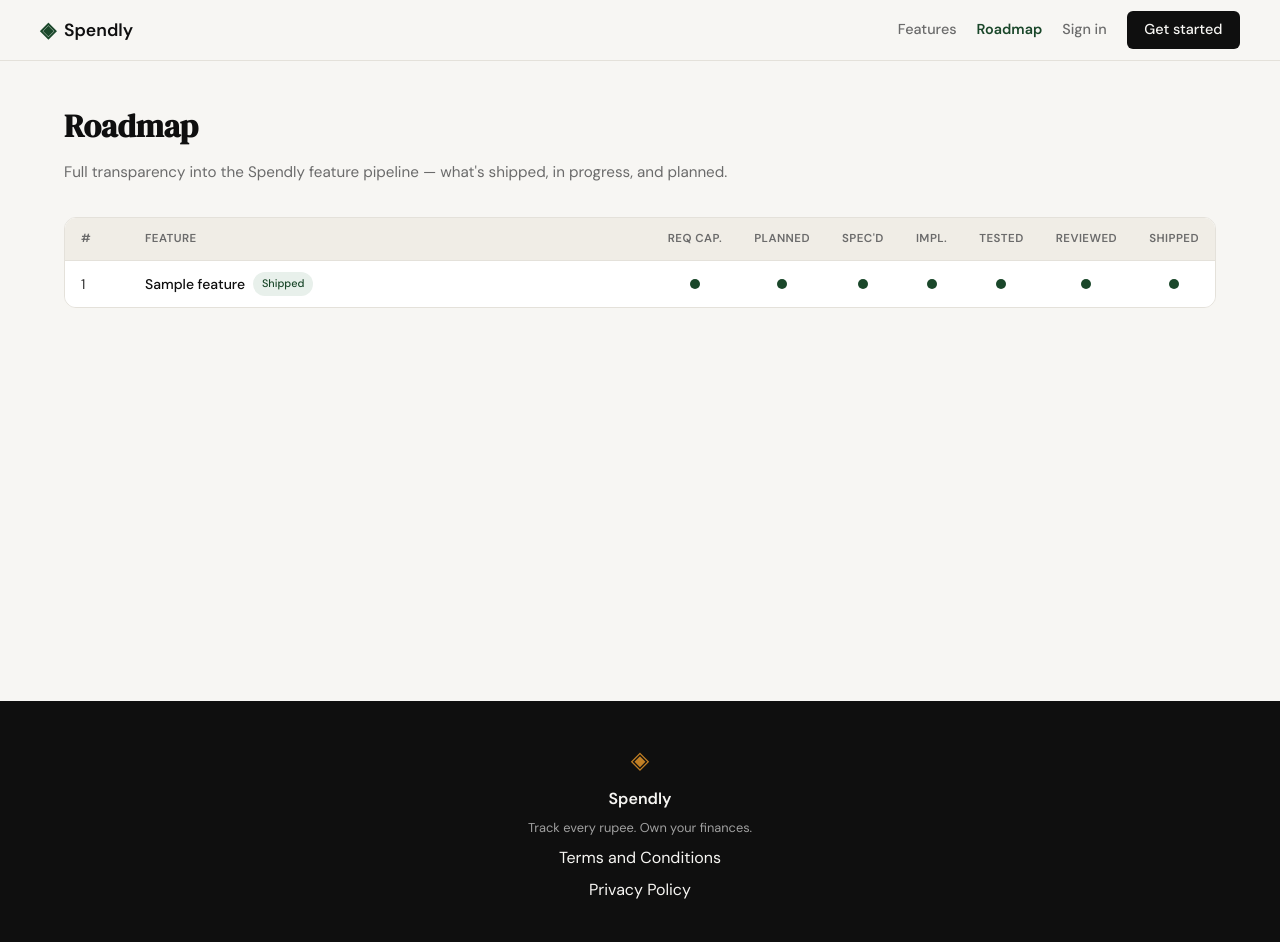
After one commit to shagun008/spendly, a Flask app: page /roadmap in a window 1280 px wide. The commit adds this page. Run offline with Flask 3, Linux system fonts and the light colour scheme; a database or web service that is not in the repository returns one stand-in record (values such as "Sample title"); parts of the project's set-up code (start-up, migrations or seed data) failed here and were passed over; some libraries are stand-ins or nearby versions.

Commit message:
feat: add public roadmap page with 7-stage pipeline table and dot design (#26)
Co-authored-by: Shagun Bhardwaj <shagunbhardwaj@Shaguns-Laptop.local>
Co-authored-by: Claude Sonnet 4.6 <noreply@anthropic.com>

```diff
--- a/app.py
+++ b/app.py
@@ -15,7 +15,14 @@ from flask import (
 )
 from dotenv import load_dotenv
 from werkzeug.security import check_password_hash
-from database.db import get_db, init_db, seed_db, create_user, get_user_by_email
+from database.db import (
+    get_db,
+    init_db,
+    seed_db,
+    seed_features,
+    create_user,
+    get_user_by_email,
+)
 from database.queries import (
     get_user_by_id,
     get_recent_transactions,
@@ -35,6 +42,7 @@ from database.queries import (
     increment_feature_view,
     toggle_feature_vote,
     get_voted_feature_ids,
+    get_all_features,
 )
 
 load_dotenv()
@@ -91,6 +99,7 @@ def _validate_feature_request_form(page, title, description):
 with app.app_context():
     init_db()
     seed_db()
+    seed_features()
 
 
 # ------------------------------------------------------------------ #
@@ -503,5 +512,11 @@ def vote_feature_request(id):
     return jsonify({"voted": voted, "upvotes": vote_count})
 
 
+@app.route("/roadmap")
+def roadmap():
+    features = get_all_features()
+    return render_template("roadmap.html", features=features)
+
+
 if __name__ == "__main__":
     app.run(debug=os.environ.get("FLASK_DEBUG", "0") == "1", port=5001)
--- /dev/null
+++ b/static/css/roadmap.css
@@ -0,0 +1,235 @@
+.roadmap-page {
+    max-width: var(--max-width);
+    margin: 0 auto;
+    padding: 2.5rem 1.5rem 4rem;
+}
+
+.roadmap-header {
+    margin-bottom: 2rem;
+}
+
+.roadmap-title {
+    font-family: var(--font-display);
+    font-size: 2rem;
+    color: var(--ink);
+    margin: 0 0 0.5rem;
+}
+
+.roadmap-subtitle {
+    color: var(--ink-muted);
+    font-size: 0.95rem;
+    margin: 0;
+}
+
+/* Table wrapper — enables horizontal scroll on mobile */
+.roadmap-table-wrapper {
+    overflow-x: auto;
+    border-radius: var(--radius-md);
+    border: 1px solid var(--border);
+}
+
+.roadmap-table {
+    width: 100%;
+    border-collapse: collapse;
+    background: var(--paper-card);
+    font-family: var(--font-body);
+    min-width: 600px;
+}
+
+/* Header */
+.roadmap-table thead th {
+    font-size: 0.72rem;
+    font-weight: 600;
+    text-transform: uppercase;
+    letter-spacing: 0.04em;
+    color: var(--ink-muted);
+    text-align: left;
+    padding: 0.75rem 1rem;
+    border-bottom: 1px solid var(--border);
+    white-space: nowrap;
+    background: var(--paper-warm);
+}
+
+.roadmap-table thead th.col-stage {
+    text-align: center;
+}
+
+/* Column widths */
+.col-number  { width: 4rem; }
+.col-feature { min-width: 280px; }
+.col-stage   { width: 52px; }
+
+/* Rows */
+.roadmap-row td {
+    padding: 0.7rem 1rem;
+    border-bottom: 1px solid var(--border-soft);
+    font-size: 0.875rem;
+    color: var(--ink-soft);
+    vertical-align: middle;
+}
+
+.roadmap-row:last-child td {
+    border-bottom: none;
+}
+
+.roadmap-row:hover td {
+    background: var(--paper-warm);
+}
+
+/* Feature number */
+.roadmap-number {
+    font-size: 0.8rem;
+    color: var(--ink-faint);
+    font-variant-numeric: tabular-nums;
+    white-space: nowrap;
+}
+
+/* Indent release rows */
+.roadmap-row--release .roadmap-number {
+    padding-left: 1.75rem;
+    color: var(--ink-faint);
+}
+
+.roadmap-row--release .roadmap-feature-title {
+    color: var(--ink-muted);
+    font-size: 0.85rem;
+}
+
+/* Feature cell */
+.roadmap-feature {
+    display: flex;
+    align-items: center;
+    gap: 0.5rem;
+    flex-wrap: nowrap;
+    white-space: nowrap;
+}
+
+.roadmap-feature-title {
+    color: var(--ink);
+    font-weight: 500;
+}
+
+/* Stage cells — centred dot */
+.roadmap-stage {
+    text-align: center;
+    padding: 0.7rem 0.5rem;
+}
+
+/* ── Stage dot ── */
+.roadmap-dot {
+    display: inline-block;
+    width: 10px;
+    height: 10px;
+    border-radius: 50%;
+    background: var(--accent);
+    position: relative;
+    cursor: default;
+    flex-shrink: 0;
+}
+
+.roadmap-dot--empty {
+    background: transparent;
+    border: 1.5px solid var(--border);
+}
+
+/* Tooltip on hover — positioned above the dot */
+.roadmap-dot[data-date]::before {
+    content: attr(data-date);
+    position: absolute;
+    bottom: calc(100% + 6px);
+    left: 50%;
+    transform: translateX(-50%);
+    background: var(--ink);
+    color: var(--paper-card);
+    font-size: 0.7rem;
+    font-family: var(--font-body);
+    white-space: nowrap;
+    padding: 0.25rem 0.5rem;
+    border-radius: var(--radius-sm);
+    pointer-events: none;
+    opacity: 0;
+    transition: opacity 0.15s ease;
+    z-index: 10;
+}
+
+.roadmap-dot[data-date]:hover::before {
+    opacity: 1;
+}
+
+/* Status badges */
+.roadmap-badge {
+    font-size: 0.68rem;
+    font-weight: 500;
+    padding: 0.2rem 0.55rem;
+    border-radius: 999px;
+    white-space: nowrap;
+    flex-shrink: 0;
+}
+
+.roadmap-badge--shipped {
+    background: var(--accent-light);
+    color: var(--accent);
+}
+
+.roadmap-badge--implemented {
+    background: var(--accent-2-light);
+    color: var(--accent-2);
+}
+
+.roadmap-badge--specd,
+.roadmap-badge--tested,
+.roadmap-badge--reviewed {
+    background: var(--accent-3-light);
+    color: var(--accent-3);
+}
+
+.roadmap-badge--planned,
+.roadmap-badge--captured,
+.roadmap-badge--req-captured {
+    background: var(--paper-warm);
+    color: var(--ink-muted);
+}
+
+.roadmap-badge--upcoming {
+    background: var(--border-soft);
+    color: var(--ink-faint);
+}
+
+/* Empty state */
+.roadmap-empty {
+    padding: 2rem 1rem;
+    text-align: center;
+    color: var(--ink-muted);
+    font-size: 0.9rem;
+}
+
+/* Responsive */
+@media (max-width: 900px) {
+    .roadmap-page {
+        padding: 2rem 1rem 3rem;
+    }
+}
+
+@media (max-width: 600px) {
+    .roadmap-title {
+        font-size: 1.5rem;
+    }
+
+    /* On mobile keep only # (1), Feature (2), Implemented (6), Shipped (9) */
+    .roadmap-table th:nth-child(3),
+    .roadmap-table th:nth-child(4),
+    .roadmap-table th:nth-child(5),
+    .roadmap-table th:nth-child(7),
+    .roadmap-table th:nth-child(8),
+    .roadmap-table td:nth-child(3),
+    .roadmap-table td:nth-child(4),
+    .roadmap-table td:nth-child(5),
+    .roadmap-table td:nth-child(7),
+    .roadmap-table td:nth-child(8) {
+        display: none;
+    }
+
+    .roadmap-table {
+        min-width: 0;
+    }
+}
--- a/static/css/style.css
+++ b/static/css/style.css
@@ -14,6 +14,8 @@
     --accent-light: #e8f0eb;
     --accent-2: #c17f24;
     --accent-2-light: #fdf3e3;
+    --accent-3: #2558c9;
+    --accent-3-light: #e8f0fb;
     --danger: #c0392b;
     --danger-light: #fdecea;
     --border: #e4e1da;
--- a/templates/base.html
+++ b/templates/base.html
@@ -15,6 +15,8 @@
     {% macro nav_links(base_class, cta_class, username_class) %}
         <a href="{{ url_for('features') }}"
            class="{{ base_class }}{% if request.endpoint == 'features' %} nav-link--active{% endif %}">Features</a>
+        <a href="{{ url_for('roadmap') }}"
+           class="{{ base_class }}{% if request.endpoint == 'roadmap' %} nav-link--active{% endif %}">Roadmap</a>
         {% if session.get("user_id") %}
         <a href="{{ url_for('add_expense') }}"
            class="{{ base_class }}{% if request.endpoint == 'add_expense' %} nav-link--active{% endif %}">Add Expense</a>
--- /dev/null
+++ b/templates/roadmap.html
@@ -0,0 +1,97 @@
+{% extends "base.html" %}
+{% block title %}Roadmap — Spendly{% endblock %}
+
+{% block head %}
+<link rel="stylesheet" href="{{ url_for('static', filename='css/roadmap.css') }}">
+{% endblock %}
+
+{% block content %}
+<div class="roadmap-page">
+    <div class="roadmap-header">
+        <h1 class="roadmap-title">Roadmap</h1>
+        <p class="roadmap-subtitle">Full transparency into the Spendly feature pipeline — what's shipped, in progress, and planned.</p>
+    </div>
+
+    <div class="roadmap-table-wrapper">
+        {% if features %}
+        <table class="roadmap-table">
+            <thead>
+                <tr>
+                    <th scope="col" class="col-number">#</th>
+                    <th scope="col" class="col-feature">Feature</th>
+                    <th scope="col" class="col-stage">Req Cap.</th>
+                    <th scope="col" class="col-stage">Planned</th>
+                    <th scope="col" class="col-stage">Spec'd</th>
+                    <th scope="col" class="col-stage">Impl.</th>
+                    <th scope="col" class="col-stage">Tested</th>
+                    <th scope="col" class="col-stage">Reviewed</th>
+                    <th scope="col" class="col-stage">Shipped</th>
+                </tr>
+            </thead>
+            <tbody>
+                {% for f in features %}
+                <tr class="roadmap-row roadmap-row--{{ f.type }}">
+                    <td class="roadmap-number">{{ f.number }}</td>
+                    <td class="roadmap-feature">
+                        <span class="roadmap-feature-title">{{ f.title }}</span>
+                        <span class="roadmap-badge roadmap-badge--{{ f.status | lower | replace(' ', '-') | replace("'", '') }}">{{ f.status }}</span>
+                    </td>
+                    <td class="roadmap-stage">
+                        {% if f.captured_at %}
+                        <span class="roadmap-dot" data-date="{{ f.captured_at.short }}"></span>
+                        {% else %}
+                        <span class="roadmap-dot roadmap-dot--empty"></span>
+                        {% endif %}
+                    </td>
+                    <td class="roadmap-stage">
+                        {% if f.planned_at %}
+                        <span class="roadmap-dot" data-date="{{ f.planned_at.short }}"></span>
+                        {% else %}
+                        <span class="roadmap-dot roadmap-dot--empty"></span>
+                        {% endif %}
+                    </td>
+                    <td class="roadmap-stage">
+                        {% if f.spec_at %}
+                        <span class="roadmap-dot" data-date="{{ f.spec_at.short }}"></span>
+                        {% else %}
+                        <span class="roadmap-dot roadmap-dot--empty"></span>
+                        {% endif %}
+                    </td>
+                    <td class="roadmap-stage">
+                        {% if f.implemented_at %}
+                        <span class="roadmap-dot" data-date="{{ f.implemented_at.short }}"></span>
+                        {% else %}
+                        <span class="roadmap-dot roadmap-dot--empty"></span>
+                        {% endif %}
+                    </td>
+                    <td class="roadmap-stage">
+                        {% if f.tested_at %}
+                        <span class="roadmap-dot" data-date="{{ f.tested_at.short }}"></span>
+                        {% else %}
+                        <span class="roadmap-dot roadmap-dot--empty"></span>
+                        {% endif %}
+                    </td>
+                    <td class="roadmap-stage">
+                        {% if f.reviewed_at %}
+                        <span class="roadmap-dot" data-date="{{ f.reviewed_at.short }}"></span>
+                        {% else %}
+                        <span class="roadmap-dot roadmap-dot--empty"></span>
+                        {% endif %}
+                    </td>
+                    <td class="roadmap-stage">
+                        {% if f.shipped_at %}
+                        <span class="roadmap-dot" data-date="{{ f.shipped_at.short }}"></span>
+                        {% else %}
+                        <span class="roadmap-dot roadmap-dot--empty"></span>
+                        {% endif %}
+                    </td>
+                </tr>
+                {% endfor %}
+            </tbody>
+        </table>
+        {% else %}
+        <p class="roadmap-empty">No features yet.</p>
+        {% endif %}
+    </div>
+</div>
+{% endblock %}
```
Also changed, not shown: CLAUDE.md (+3 -2 lines), database/db.py (+296 -0 lines), database/queries.py (+69 -0 lines), .claude/commands/create-spec.md, .claude/commands/implement.md (added), .claude/commands/ship-feature.md, .claude/features/registry.md, .claude/features/status.md, .claude/specs/15.1-roadmap-pipeline.md (added), README.md.
